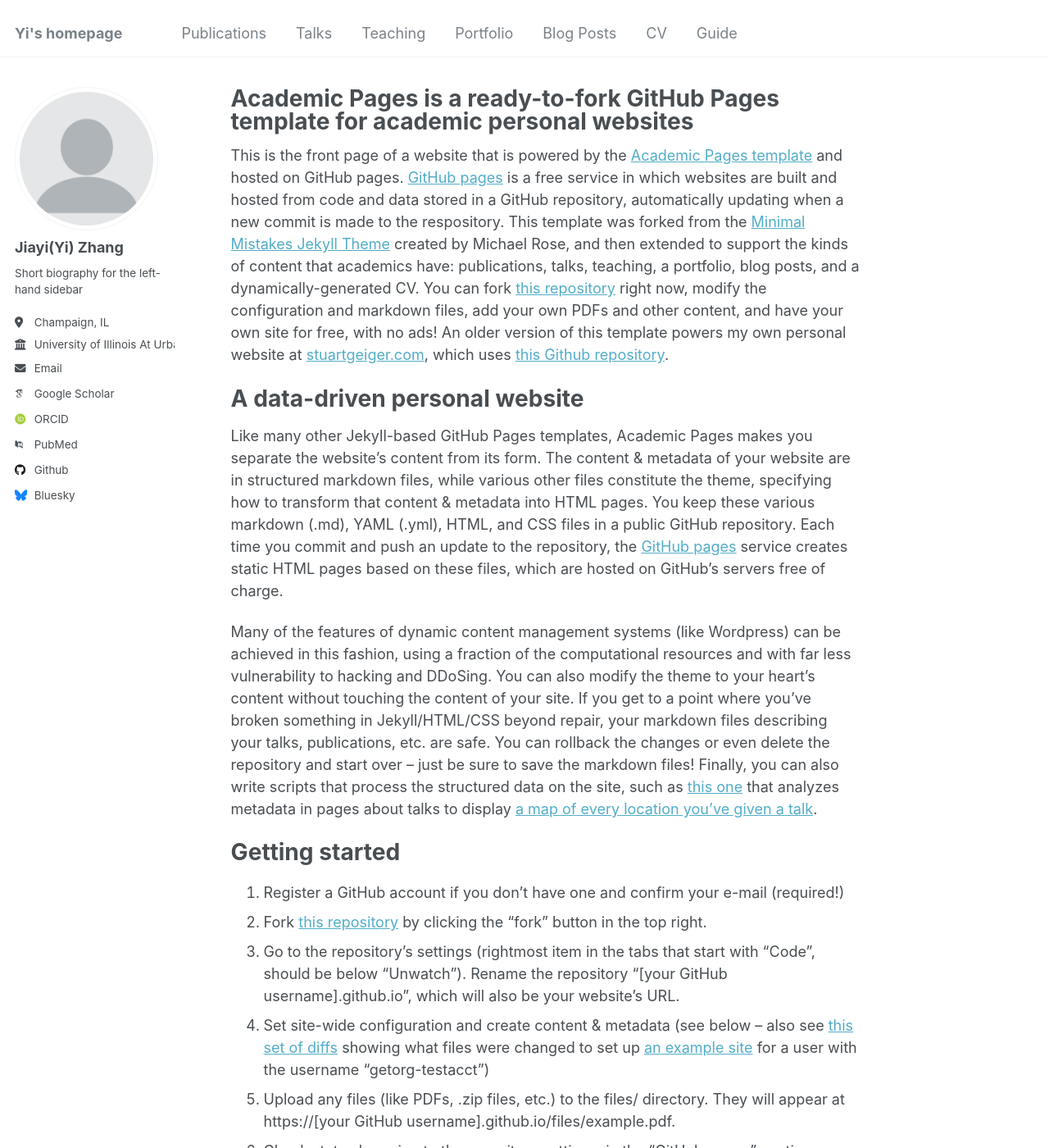
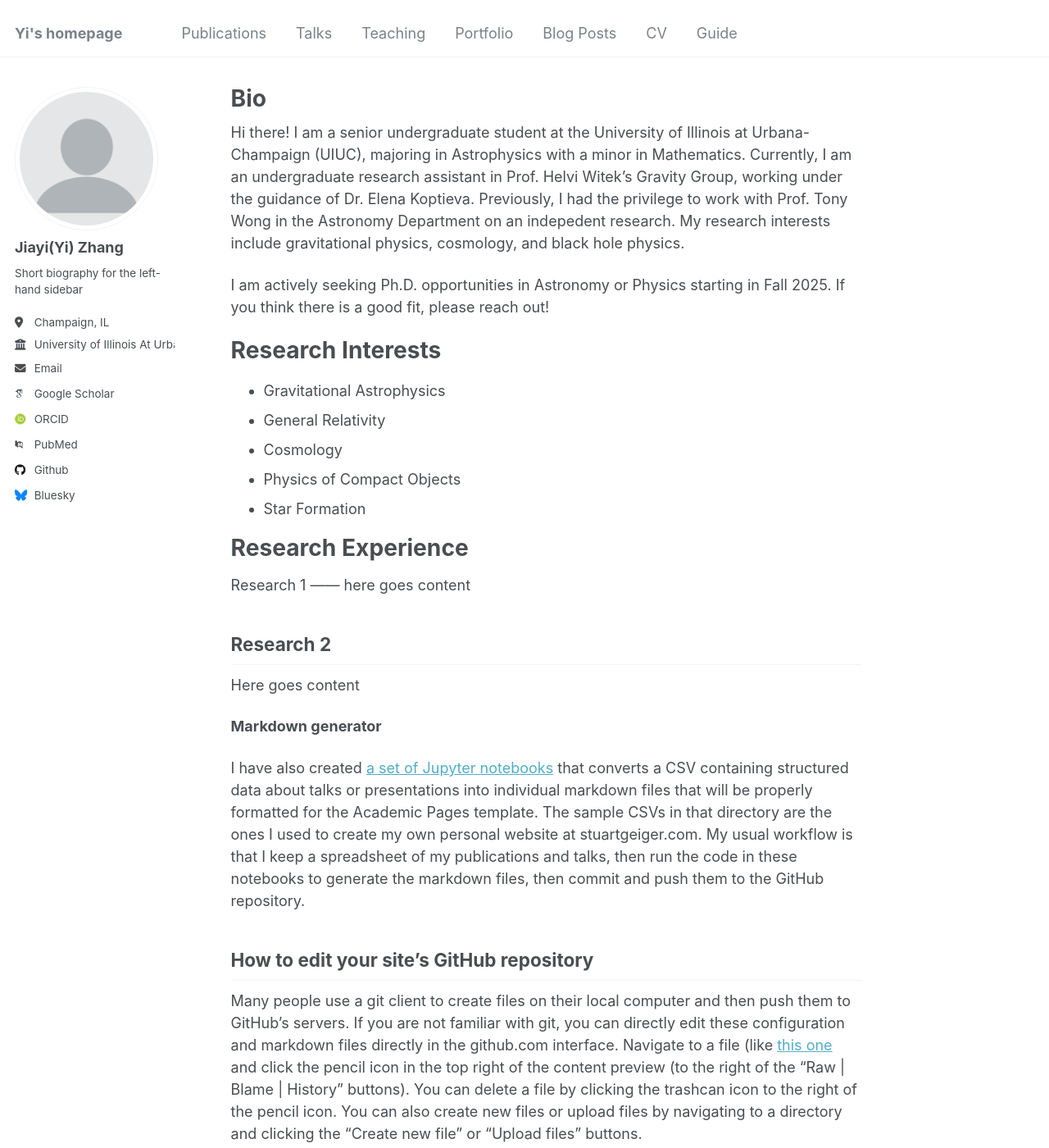
Before and after one commit to jz1225/jiayi, a Jekyll site: the page built from _pages/about.md, in a window 1280 px wide and 1400 px high. Shown: the whole window at 82% size. Built offline with Jekyll 4.4.1, drawn with Linux system fonts in a browser that asks for light colours; some web fonts are replaced; some of the changed text lies outside the part shown.

Commit message:
Update about.md

```diff
--- a/_pages/about.md
+++ b/_pages/about.md
@@ -1,36 +1,35 @@
 ---
 permalink: /
-title: "Academic Pages is a ready-to-fork GitHub Pages template for academic personal websites"
+title: "Bio"
 author_profile: true
 redirect_from:
   - /about/
   - /about.html
 ---
 
-This is the front page of a website that is powered by the [Academic Pages template](https://github.com/academicpages/academicpages.github.io) and hosted on GitHub pages. [GitHub pages](https://pages.github.com) is a free service in which websites are built and hosted from code and data stored in a GitHub repository, automatically updating when a new commit is made to the respository. This template was forked from the [Minimal Mistakes Jekyll Theme](https://mmistakes.github.io/minimal-mistakes/) created by Michael Rose, and then extended to support the kinds of content that academics have: publications, talks, teaching, a portfolio, blog posts, and a dynamically-generated CV. You can fork [this repository](https://github.com/academicpages/academicpages.github.io) right now, modify the configuration and markdown files, add your own PDFs and other content, and have your own site for free, with no ads! An older version of this template powers my own personal website at [stuartgeiger.com](http://stuartgeiger.com), which uses [this Github repository](https://github.com/staeiou/staeiou.github.io).
+Hi there! I am a senior undergraduate student at the University of Illinois at Urbana-Champaign (UIUC), majoring in Astrophysics with a minor in Mathematics. Currently, I am an undergraduate research assistant in Prof. Helvi Witek's Gravity Group, working under the guidance of Dr. Elena Koptieva. Previously, I had the privilege to work with Prof. Tony Wong in the Astronomy Department on an indepedent research. My research interests include gravitational physics, cosmology, and black hole physics.
 
-A data-driven personal website
+I am actively seeking Ph.D. opportunities in Astronomy or Physics starting in Fall 2025. If you think there is a good fit, please reach out!
+
+Research Interests
 ======
-Like many other Jekyll-based GitHub Pages templates, Academic Pages makes you separate the website's content from its form. The content & metadata of your website are in structured markdown files, while various other files constitute the theme, specifying how to transform that content & metadata into HTML pages. You keep these various markdown (.md), YAML (.yml), HTML, and CSS files in a public GitHub repository. Each time you commit and push an update to the repository, the [GitHub pages](https://pages.github.com/) service creates static HTML pages based on these files, which are hosted on GitHub's servers free of charge.
+- Gravitational Astrophysics
+- General Relativity
+- Cosmology
+- Physics of Compact Objects
+- Star Formation
 
-Many of the features of dynamic content management systems (like Wordpress) can be achieved in this fashion, using a fraction of the computational resources and with far less vulnerability to hacking and DDoSing. You can also modify the theme to your heart's content without touching the content of your site. If you get to a point where you've broken something in Jekyll/HTML/CSS beyond repair, your markdown files describing your talks, publications, etc. are safe. You can rollback the changes or even delete the repository and start over -- just be sure to save the markdown files! Finally, you can also write scripts that process the structured data on the site, such as [this one](https://github.com/academicpages/academicpages.github.io/blob/master/talkmap.ipynb) that analyzes metadata in pages about talks to display [a map of every location you've given a talk](https://academicpages.github.io/talkmap.html).
+Research Experience
+======
+Research 1
+------
+here goes content
 
-Getting started
-======
-1. Register a GitHub account if you don't have one and confirm your e-mail (required!)
-1. Fork [this repository](https://github.com/academicpages/academicpages.github.io) by clicking the "fork" button in the top right.
-1. Go to the repository's settings (rightmost item in the tabs that start with "Code", should be below "Unwatch"). Rename the repository "[your GitHub username].github.io", which will also be your website's URL.
-1. Set site-wide configuration and create content & metadata (see below -- also see [this set of diffs](http://archive.is/3TPas) showing what files were changed to set up [an example site](https://getorg-testacct.github.io) for a user with the username "getorg-testacct")
-1. Upload any files (like PDFs, .zip files, etc.) to the files/ directory. They will appear at https://[your GitHub username].github.io/files/example.pdf.
-1. Check status by going to the repository settings, in the "GitHub pages" section
 
-Site-wide configuration
+Research 2
 ------
-The main configuration file for the site is in the base directory in [_config.yml](https://github.com/academicpages/academicpages.github.io/blob/master/_config.yml), which defines the content in the sidebars and other site-wide features. You will need to replace the default variables with ones about yourself and your site's github repository. The configuration file for the top menu is in [_data/navigation.yml](https://github.com/academicpages/academicpages.github.io/blob/master/_data/navigation.yml). For example, if you don't have a portfolio or blog posts, you can remove those items from that navigation.yml file to remove them from the header.
+Here goes content
 
-Create content & metadata
-------
-For site content, there is one markdown file for each type of content, which are stored in directories like _publications, _talks, _posts, _teaching, or _pages. For example, each talk is a markdown file in the [_talks directory](https://github.com/academicpages/academicpages.github.io/tree/master/_talks). At the top of each markdown file is structured data in YAML about the talk, which the theme will parse to do lots of cool stuff. The same structured data about a talk is used to generate the list of talks on the [Talks page](https://academicpages.github.io/talks), each [individual page](https://academicpages.github.io/talks/2012-03-01-talk-1) for specific talks, the talks section for the [CV page](https://academicpages.github.io/cv), and the [map of places you've given a talk](https://academicpages.github.io/talkmap.html) (if you run this [python file](https://github.com/academicpages/academicpages.github.io/blob/master/talkmap.py) or [Jupyter notebook](https://github.com/academicpages/academicpages.github.io/blob/master/talkmap.ipynb), which creates the HTML for the map based on the contents of the _talks directory).
 
 **Markdown generator**
 
```
